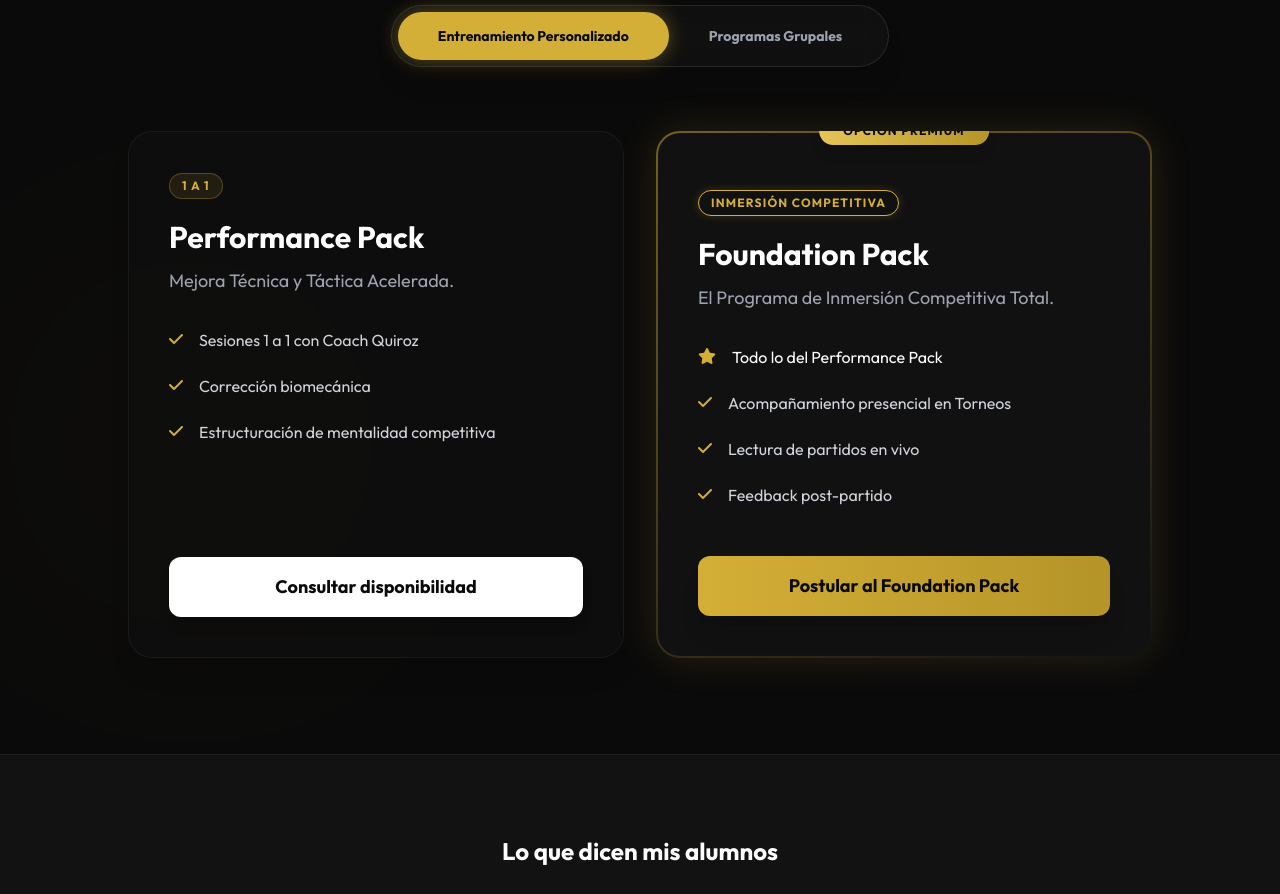
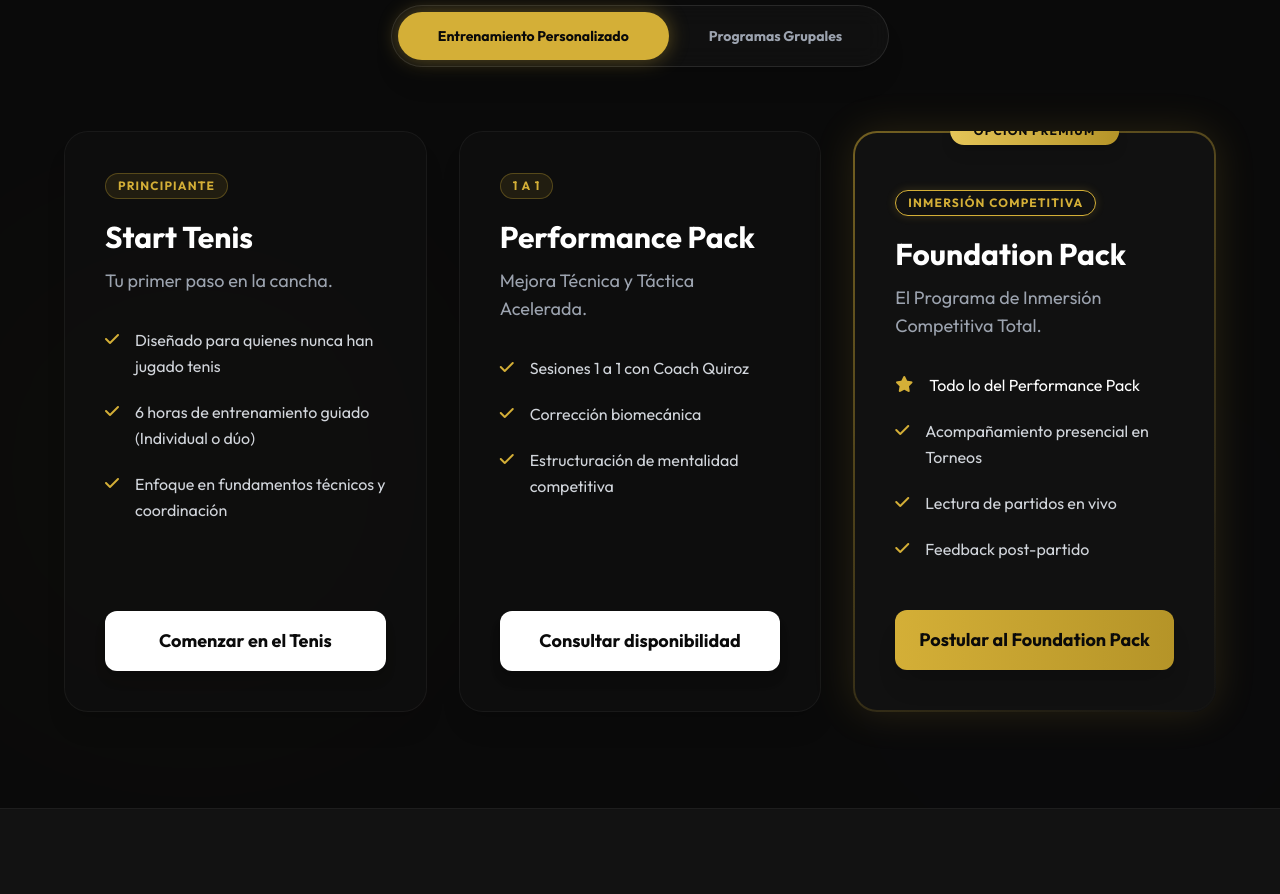
Before and after one commit to Nico-lab-cl/coach-quiroz, a Next.js app: page / in a window 1280 px wide. Shown: the part 4540-5434 px from the top of the page. Built offline with nearby package versions, Linux system fonts and the light colour scheme.

Commit message:
feat: actualizar titulo y agregar tarjeta START TENIS estilo 3 columnas

```diff
--- a/app/page.jsx
+++ b/app/page.jsx
@@ -264,7 +264,7 @@ export default function Home() {
                 <div className="max-w-7xl mx-auto px-4 sm:px-6 lg:px-8 relative z-10">
                     <div className="text-center max-w-3xl mx-auto mb-16">
                         <h2 className="text-gold-500 text-sm font-bold tracking-widest uppercase mb-2">Planes y Programas</h2>
-                        <h3 className="text-4xl sm:text-5xl font-bold mb-10">Entrena con Propósito.<br />Elige tu camino.</h3>
+                        <h3 className="text-4xl sm:text-5xl font-bold mb-10">Transforma tu tenis.<br /><span className="text-gold-500">Entrena con propósito.</span></h3>
 
                         {/* Tabs Navigation */}
                         <div className="flex justify-center mb-4">
@@ -285,11 +285,41 @@ export default function Home() {
                         </div>
                     </div>
 
-                    <div className="max-w-5xl mx-auto min-h-[500px]">
+                    <div className="max-w-6xl mx-auto min-h-[500px]">
 
                         {/* TAB A: Personalizado */}
                         {activeTab === 'personal' && (
-                            <div className="grid grid-cols-1 md:grid-cols-2 gap-8 animate-fade-in-up">
+                            <div className="grid grid-cols-1 lg:grid-cols-3 md:grid-cols-2 gap-8 animate-fade-in-up">
+
+                                {/* Card 1: START TENIS */}
+                                <div className="bg-black-800/40 backdrop-blur-md rounded-3xl p-10 border border-white/5 hover:border-gold-500/30 hover:bg-black-800/80 transition-all duration-500 group hover:-translate-y-3 shadow-xl flex flex-col">
+                                    <div className="mb-8">
+                                        <span className="inline-block border border-gold-500/30 bg-gold-500/10 text-gold-500 text-xs font-bold tracking-widest uppercase px-3 py-1 rounded-full mb-5">
+                                            Principiante
+                                        </span>
+                                        <h4 className="text-3xl font-bold text-white mb-3 group-hover:text-gold-500 transition-colors">Start Tenis</h4>
+                                        <p className="text-gray-400 text-lg">Tu primer paso en la cancha.</p>
+                                    </div>
+                                    <ul className="space-y-5 mb-12 flex-1">
+                                        <li className="flex items-start gap-4 text-gray-300">
+                                            <i className="fas fa-check text-gold-500 mt-1"></i>
+                                            <span className="leading-relaxed">Diseñado para quienes nunca han jugado tenis</span>
+                                        </li>
+                                        <li className="flex items-start gap-4 text-gray-300">
+                                            <i className="fas fa-check text-gold-500 mt-1"></i>
+                                            <span className="leading-relaxed">6 horas de entrenamiento guiado (Individual o dúo)</span>
+                                        </li>
+                                        <li className="flex items-start gap-4 text-gray-300">
+                                            <i className="fas fa-check text-gold-500 mt-1"></i>
+                                            <span className="leading-relaxed">Enfoque en fundamentos técnicos y coordinación</span>
+                                        </li>
+                                    </ul>
+                                    <a href="https://wa.me/56932732917?text=Hola%20Coach%20Quiroz,%20me%20interesa%20el%20plan%20START%20TENIS%20para%20empezar%20desde%20cero."
+                                        target="_blank" rel="noopener noreferrer"
+                                        className="w-full text-center bg-white hover:bg-gray-200 text-black-900 font-bold py-4 rounded-xl transition-all shadow-lg text-lg block">
+                                        Comenzar en el Tenis
+                                    </a>
+                                </div>
 
                                 {/* Card 1: Performance Pack */}
                                 <div className="bg-black-800/40 backdrop-blur-md rounded-3xl p-10 border border-white/5 hover:border-gold-500/30 hover:bg-black-800/80 transition-all duration-500 group hover:-translate-y-3 shadow-xl flex flex-col">
@@ -366,7 +396,7 @@ export default function Home() {
 
                         {/* TAB B: Grupales */}
                         {activeTab === 'grupal' && (
-                            <div className="grid grid-cols-1 md:grid-cols-2 gap-8 animate-fade-in-up">
+                            <div className="grid grid-cols-1 md:grid-cols-2 gap-8 animate-fade-in-up max-w-4xl mx-auto">
 
                                 {/* Card 3: Junior Coaching */}
                                 <div className="bg-black-800/40 backdrop-blur-md rounded-3xl p-10 border border-white/5 hover:border-gold-500/30 hover:bg-black-800/80 transition-all duration-500 group hover:-translate-y-3 shadow-xl flex flex-col">
```
